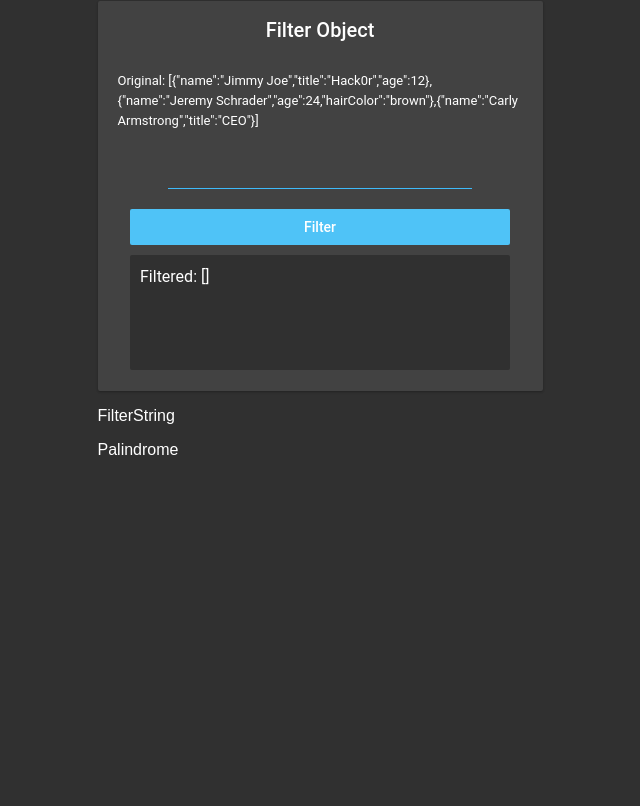
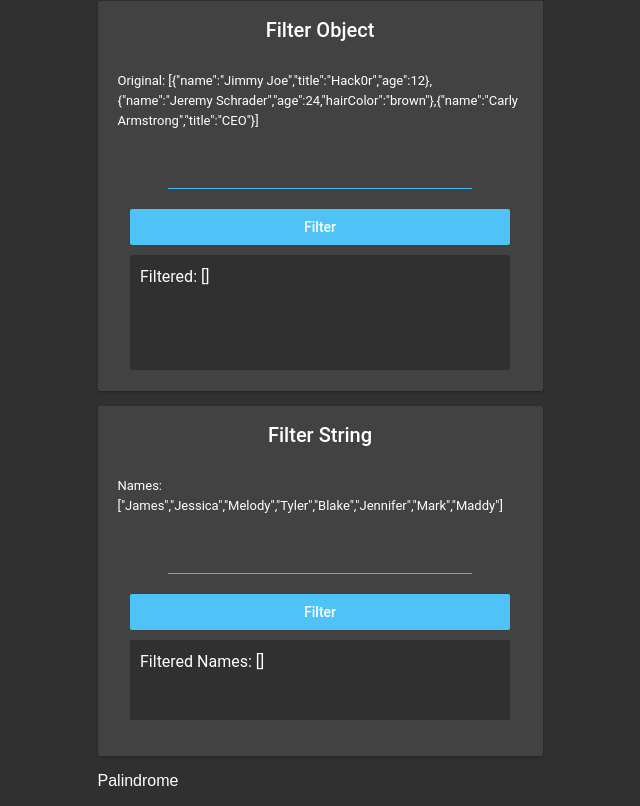
Before and after one commit to jerahmeelwilson/react-toy-problems, a React (Create React App) app: page / in a window 1280 px wide. Shown: the part 299-1105 px from the top of the page, without its empty margins (320-960 px from the left). Before the commit the page ends 800 px from the top, so only its background shows below. Built offline with nearby package versions, Linux system fonts and the light colour scheme.

Commit message:
Completed Filter String

```diff
--- a/src/components/Topics/FilterString.js
+++ b/src/components/Topics/FilterString.js
@@ -1,14 +1,71 @@
-import React, { Component } from 'react';
+import React, {useState} from 'react'
 
-// function EvenAndOdd() {
-//     return(<p>EvenAndOdd</p>)
-// }
+export default function FilterString() {
+    const [userInput, setUserInput] = useState("");
+    const [unFilteredArray, setUnfilteredArray] = useState (
+        [ "James", "Jessica", "Melody", "Tyler", "Blake", "Jennifer", "Mark", "Maddy" ]
+        )
+    const [filteredArray, setFilteredArray] = useState([]);
 
-class FilterString extends Component{
-    render(){
-        return(<p>FilterString</p>)
+    function handleInput(event){
+        setUserInput(event.target.value)
     }
+    function solveInput(event){
+        event.preventDefault();
+        let substring = userInput;
+        let filtered = unFilteredArray.filter((name) => {
+            return name.includes(substring);
+        })
+        setFilteredArray(filtered)
+        setUserInput("")
+    }
+
+    return (
+        <div className='puzzleBox filterStringPB'>
+                <h4>Filter String</h4>
+                 <span className='puzzleText'>Names: {JSON.stringify(unFilteredArray)}</span>
+                <input value={userInput} onChange={handleInput}className='inputLine'></input>
+                <button className='confirmationButton' onClick={solveInput}>Filter</button>
+                <span className='resultsBox filterStringRB'>Filtered Names: {JSON.stringify(filteredArray)}</span>
+             </div>
+    )
 }
 
 
-export default FilterString;
+// class FilterString extends Component{
+//     constructor(props){
+//         super(props)
+//         this.state = {
+//             unFilteredArray :  [ "James", "Jessica", "Melody", "Tyler", "Blake", "Jennifer", "Mark", "Maddy" ],
+//             userInput : "",
+//             filteredArray : []
+//         }
+//         this.handleInput = this.handleInput.bind(this);
+//         this.solveInput = this.solveInput.bind(this);
+//     }
+
+//     handleInput(event){
+//         this.setState({userInput:event.target.value});
+//     }
+//     solveInput(event){
+//         event.preventDefault();
+//         let substring = this.state.userInput;
+//         let filtered = this.state.unFilteredArray.filter((name) => {
+//             return name.includes(substring);
+//         })
+//         this.setState({filteredArray: filtered})
+//     }
+
+
+//     render(){
+//         return(
+//             <div className='puzzleBox filterStringPB'>
+//                 <h4>Filter String</h4>
+//                 <span className='puzzleText'>Names: {JSON.stringify(this.state.unFilteredArray)}</span>
+//                 <input value={this.state.userInput} onChange={this.handleInput}className='inputLine'></input>
+//                 <button className='confirmationButton' onClick={this.solveInput}>Filter</button>
+//                 <span className='resultsBox filterStringRB'>Filtered Names: {JSON.stringify(this.state.filteredArray)}</span>
+//             </div>
+//         )
+//     }
+// }
```
